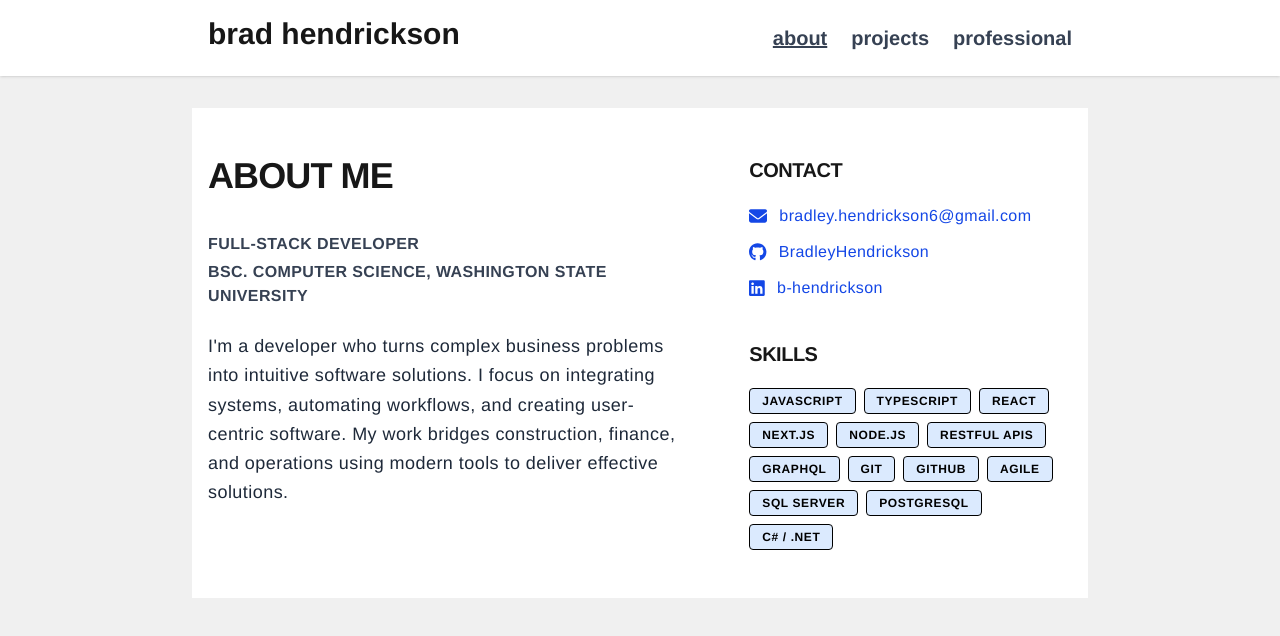
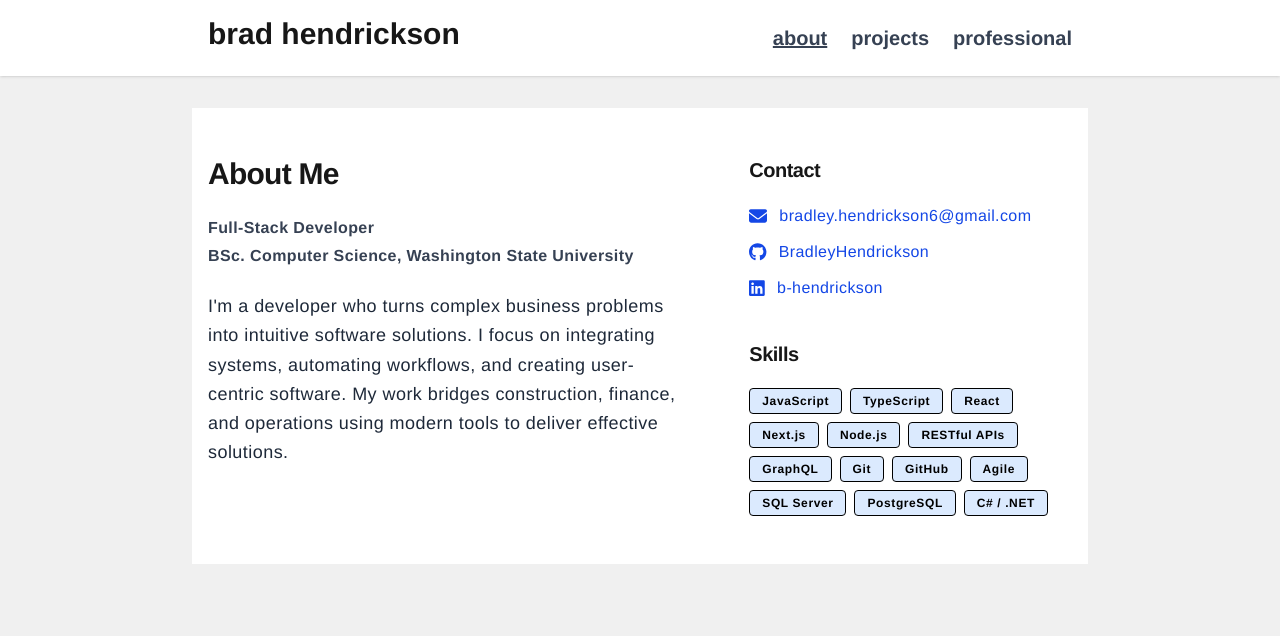
Before and after one commit to BradleyHendrickson/bradleyhendricksoncom, a Next.js app: page / in a window 1280 px wide. Shown: the top 636 px of the page. Built offline with nearby package versions, Linux system fonts and the light colour scheme.

Commit message:
more better styling

```diff
--- a/src/app/components/about.jsx
+++ b/src/app/components/about.jsx
@@ -29,13 +29,13 @@ export default function About() {
             <div className="grid grid-cols-1 md:grid-cols-12 md:gap-16">
                 {/* About Section */}
                 <div className="md:col-span-7 mb-12 md:mb-0">
-                    <h2 className="text-4xl font-bold mb-2 tracking-tight uppercase inline-block pb-1">
+                    <h1 className="text-3xl font-extrabold mb-4 tracking-tight">
                         About Me
-                    </h2>
-                    <p className="text-base text-gray-700 mt-6 mb-1 font-semibold tracking-wide uppercase">
+                    </h1>
+                    <p className="text-base text-gray-700 mt-6 mb-1 font-semibold tracking-wide">
                         Full-Stack Developer
                     </p>
-                    <p className="text-base text-gray-700 mb-6 font-semibold tracking-wide uppercase">
+                    <p className="text-base text-gray-700 mb-6 font-semibold tracking-wide">
                         BSc. Computer Science, Washington State University
                     </p>
                     <p className="text-lg text-gray-800 leading-relaxed font-light tracking-wide">
@@ -48,7 +48,7 @@ export default function About() {
                 {/* Contact + Skills Section */}
                 <div className="md:col-span-5 space-y-10">
                     <div>
-                        <h2 className="text-xl font-bold mb-1 tracking-tight uppercase inline-block pb-1">
+                        <h2 className="text-xl font-bold mb-1 tracking-tight inline-block pb-1">
                             Contact
                         </h2>
                         <div className="flex flex-col gap-3 mt-3">
@@ -69,7 +69,7 @@ export default function About() {
                     </div>
 
                     <div>
-                        <h2 className="text-xl font-bold mb-1 tracking-tight uppercase inline-block pb-1">
+                        <h2 className="text-xl font-bold mb-1 tracking-tight inline-block pb-1">
                             Skills
                         </h2>
                         <div className="flex flex-wrap gap-2 mt-3">
@@ -83,7 +83,7 @@ export default function About() {
                             ].map(skill => (
                                 <span
                                     key={skill}
-                                    className="inline-block uppercase bg-blue-100 border border-black rounded-sm text-black text-xs px-3 py-1 font-semibold tracking-wider"
+                                    className="inline-block bg-blue-100 border border-black rounded-sm text-black text-xs px-3 py-1 font-semibold tracking-wider"
                                 >
                                     {skill}
                                 </span>
--- a/src/app/components/professional.jsx
+++ b/src/app/components/professional.jsx
@@ -1,7 +1,7 @@
 export default function Professional() {
   return (
-    <div className="max-w-4xl mx-auto px-4 py-8">
-      <div className="mt-12">
+    <div className="max-w-4xl mx-auto px-4 py-12 bg-white">
+      <div className="">
         <h1 className="text-3xl font-extrabold mb-4 tracking-tight">Professional Experience</h1>
 
         <p className="text-xl font-extrabold text-gray-800 mb-2">
--- a/src/app/components/projects.jsx
+++ b/src/app/components/projects.jsx
@@ -1,7 +1,7 @@
 export default function About() {
     return (
-            <div className="max-w-4xl mx-auto px-4 py-8">
-                <h1 className="text-3xl font-bold mb-4">Projects</h1>
+            <div className="max-w-4xl mx-auto px-4 py-12 bg-white">
+                <h1 className="text-3xl font-extrabold mb-4 tracking-tight">Projects</h1>
                 <p className="text-lg text-gray-700 mb-6">
                     Here are some of the projects I've worked on:
                 </p>
```
